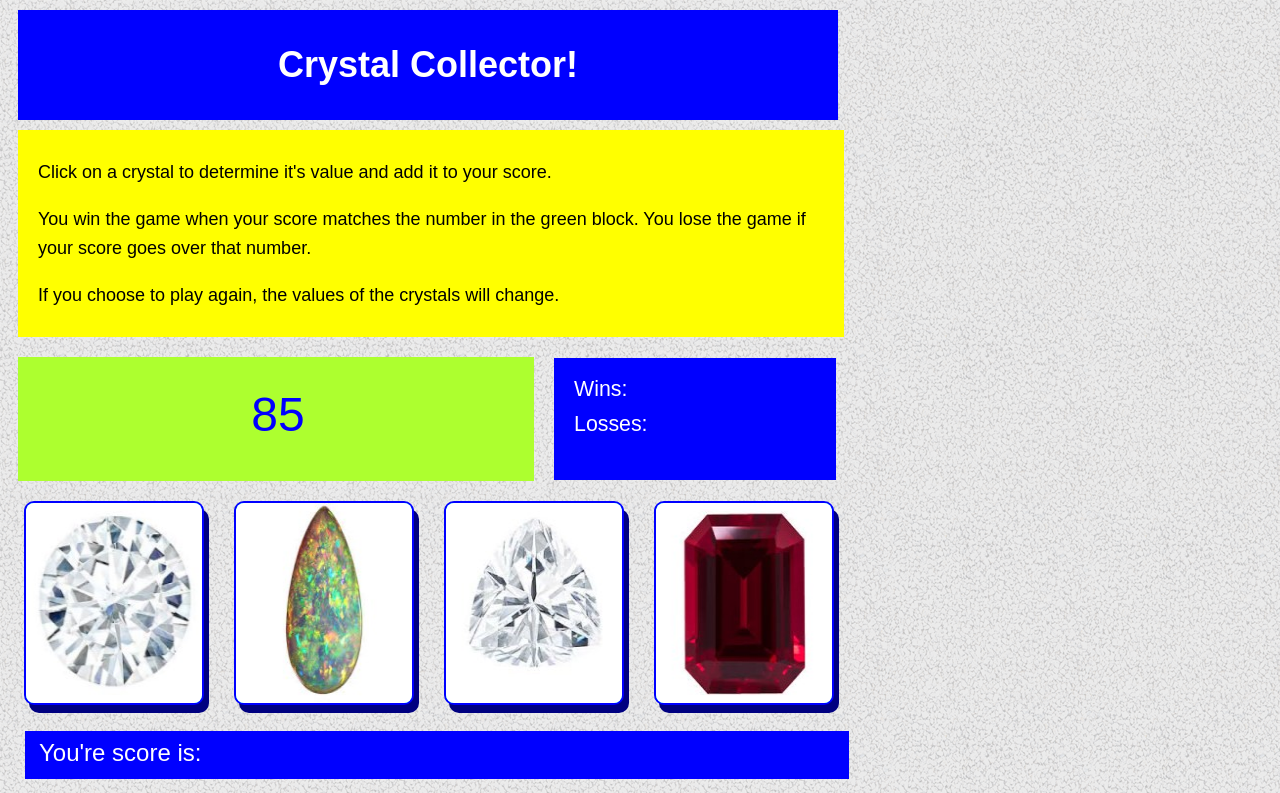
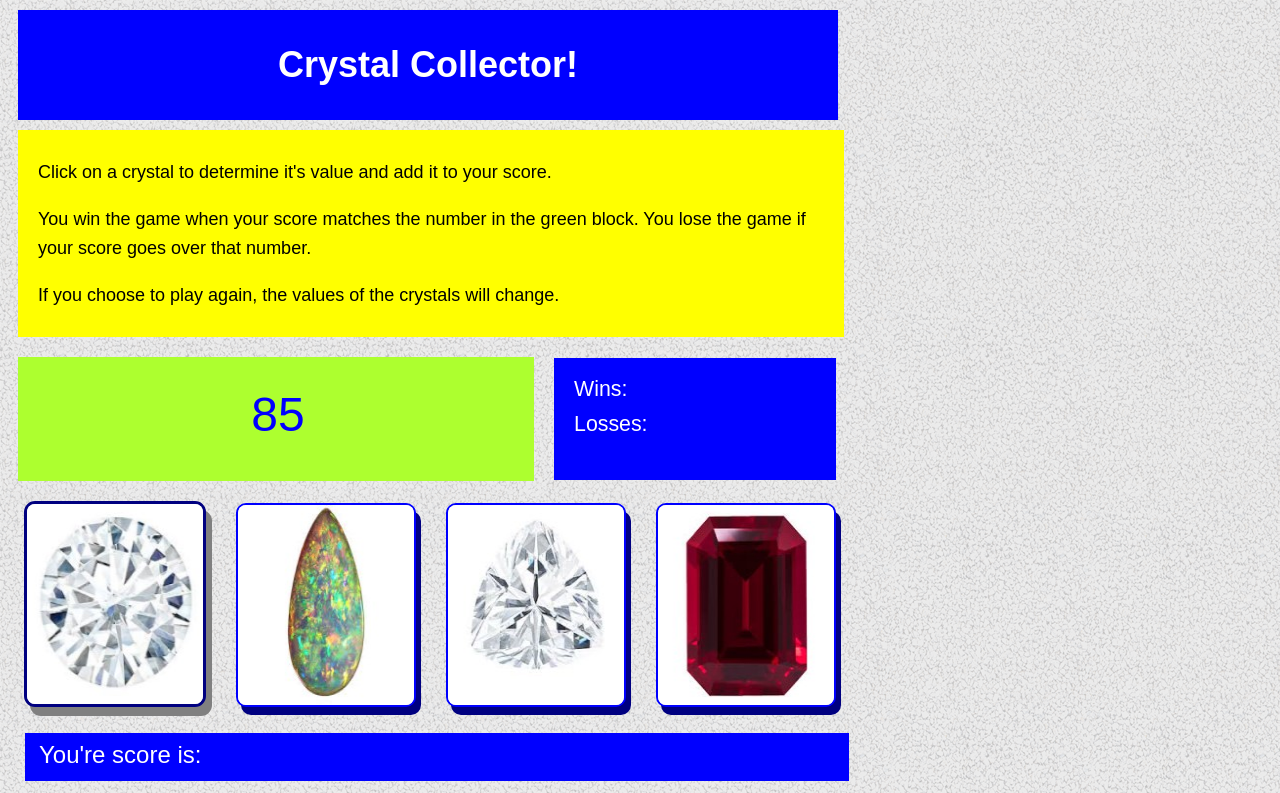
Before and after one commit to kknape/Crystal_Collector_Game, a plain HTML site: page index.html in a window 1280 px wide. In both pictures the pointer is over the picture 114 px from the left and 603 px from the top of the page. Shown: the top 793 px of the page. Drawn offline with nearby package versions, Linux system fonts and the light colour scheme.

Commit message:
added a little hover state for my cyrstals

```diff
--- a/assets/css/styles.css
+++ b/assets/css/styles.css
@@ -90,3 +90,9 @@ body {
     margin: 10px;
     font-size: 48px;
 }
+
+img:hover {
+    box-shadow: 6px 9px grey;
+    border-radius: 11px;
+    border: 3px solid navy;
+  }
```
